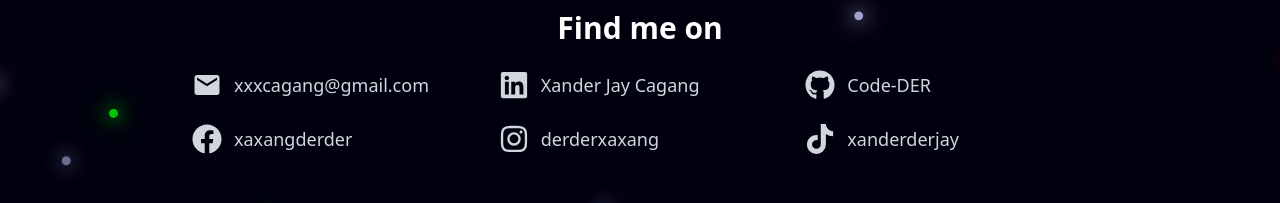
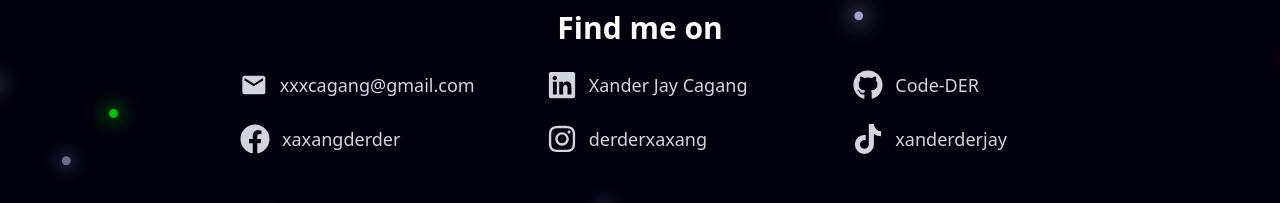
Before and after one commit to Code-DER/Xander-Jay-Cagang-Portfolio, a React (Vite) app in the folder my-portfolio/: page / in a window 1280 px wide. Shown: the part 1374-1577 px from the top of the page. Built offline with nearby package versions, Linux system fonts and the light colour scheme.

Commit message:
chore: changed margin in home page

```diff
--- a/my-portfolio/src/components/Home.jsx
+++ b/my-portfolio/src/components/Home.jsx
@@ -144,7 +144,7 @@ export default function Home() {
                                 href={social.url}
                                 target="_blank"
                                 rel="noreferrer"
-                                className="group flex items-center gap-3 text-lg text-gray-300 transition-all during-300"
+                                className="group flex items-center gap-3 text-lg text-gray-300 transition-all during-300 ml-12"
                             >
                                 <Icon className="text-3xl transition-transform duration-300 group-hover:scale-110 group-hover:text-[#2ECC71]"/>
                                 <span className="relative group-hover:text-[#2ECC71]">
```
